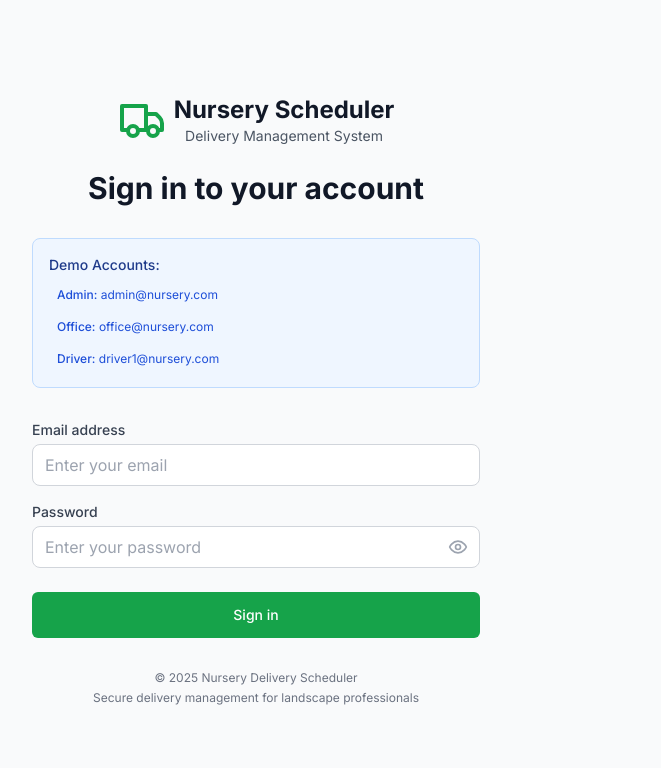
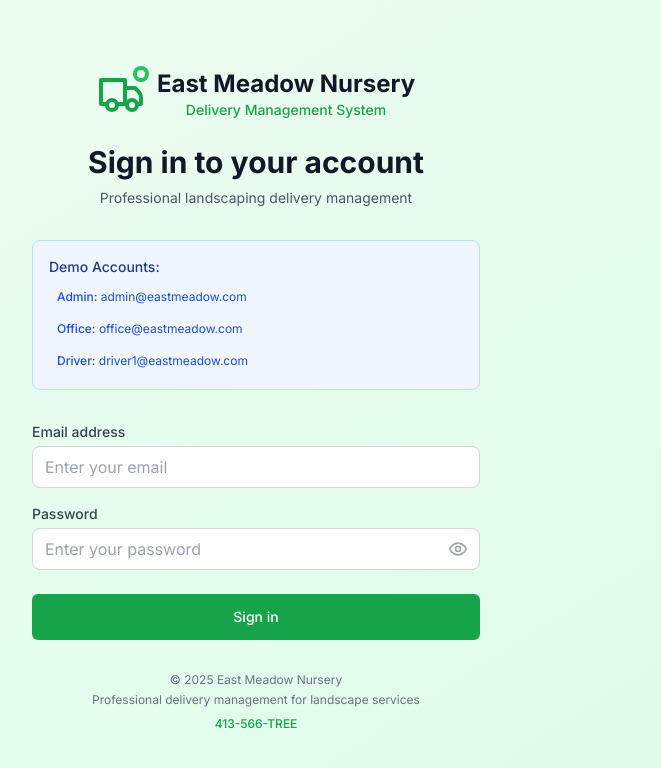
Before and after one commit to JBailey273/Nursery, a React (Vite) app in the folder client/: page /login in a window 1280 px wide. Shown: the top 768 px of the page, without its empty margins (384-1045 px from the left). Built offline with nearby package versions, Linux system fonts and the light colour scheme.

Commit message:
Update Login.jsx

```diff
--- a/client/src/pages/Login.jsx
+++ b/client/src/pages/Login.jsx
@@ -34,9 +34,9 @@ const Login = () => {
   };
 
   const demoAccounts = [
-    { email: 'admin@nursery.com', password: 'admin123', role: 'Admin' },
-    { email: 'office@nursery.com', password: 'admin123', role: 'Office' },
-    { email: 'driver1@nursery.com', password: 'admin123', role: 'Driver' }
+    { email: 'admin@eastmeadow.com', password: 'admin123', role: 'Admin' },
+    { email: 'office@eastmeadow.com', password: 'admin123', role: 'Office' },
+    { email: 'driver1@eastmeadow.com', password: 'admin123', role: 'Driver' }
   ];
 
   const fillDemo = (email, password) => {
@@ -44,22 +44,30 @@ const Login = () => {
   };
 
   return (
-    <div className="min-h-screen flex items-center justify-center bg-gray-50 py-12 px-4 sm:px-6 lg:px-8">
+    <div className="min-h-screen flex items-center justify-center bg-gradient-to-br from-eastmeadow-50 to-green-100 py-12 px-4 sm:px-6 lg:px-8">
       <div className="max-w-md w-full space-y-8">
         {/* Header */}
         <div className="text-center">
           <div className="flex justify-center">
-            <div className="flex items-center space-x-2">
-              <Truck className="h-12 w-12 text-nursery-600" />
+            <div className="flex items-center space-x-3">
+              <div className="relative">
+                <Truck className="h-12 w-12 text-eastmeadow-600" />
+                <div className="absolute -top-1 -right-1 h-4 w-4 bg-eastmeadow-500 rounded-full flex items-center justify-center">
+                  <div className="h-2 w-2 bg-white rounded-full"></div>
+                </div>
+              </div>
               <div>
-                <h1 className="text-2xl font-bold text-gray-900">Nursery Scheduler</h1>
-                <p className="text-sm text-gray-600">Delivery Management System</p>
+                <h1 className="text-2xl font-bold text-gray-900">East Meadow Nursery</h1>
+                <p className="text-sm text-eastmeadow-600 font-medium">Delivery Management System</p>
               </div>
             </div>
           </div>
           <h2 className="mt-6 text-3xl font-extrabold text-gray-900">
             Sign in to your account
           </h2>
+          <p className="mt-2 text-sm text-gray-600">
+            Professional landscaping delivery management
+          </p>
         </div>
 
         {/* Demo accounts */}
@@ -133,7 +141,7 @@ const Login = () => {
             <button
               type="submit"
               disabled={loading}
-              className="group relative w-full flex justify-center py-3 px-4 border border-transparent text-sm font-medium rounded-md text-white bg-nursery-600 hover:bg-nursery-700 focus:outline-none focus:ring-2 focus:ring-offset-2 focus:ring-nursery-500 disabled:opacity-50 disabled:cursor-not-allowed transition-colors duration-200"
+              className="group relative w-full flex justify-center py-3 px-4 border border-transparent text-sm font-medium rounded-md text-white bg-eastmeadow-600 hover:bg-eastmeadow-700 focus:outline-none focus:ring-2 focus:ring-offset-2 focus:ring-eastmeadow-500 disabled:opacity-50 disabled:cursor-not-allowed transition-colors duration-200"
             >
               {loading ? (
                 <>
@@ -149,8 +157,9 @@ const Login = () => {
 
         {/* Footer */}
         <div className="text-center text-xs text-gray-500">
-          <p>© 2025 Nursery Delivery Scheduler</p>
-          <p className="mt-1">Secure delivery management for landscape professionals</p>
+          <p>© 2025 East Meadow Nursery</p>
+          <p className="mt-1">Professional delivery management for landscape services</p>
+          <p className="mt-2 text-eastmeadow-600 font-medium">413-566-TREE</p>
         </div>
       </div>
     </div>
```
